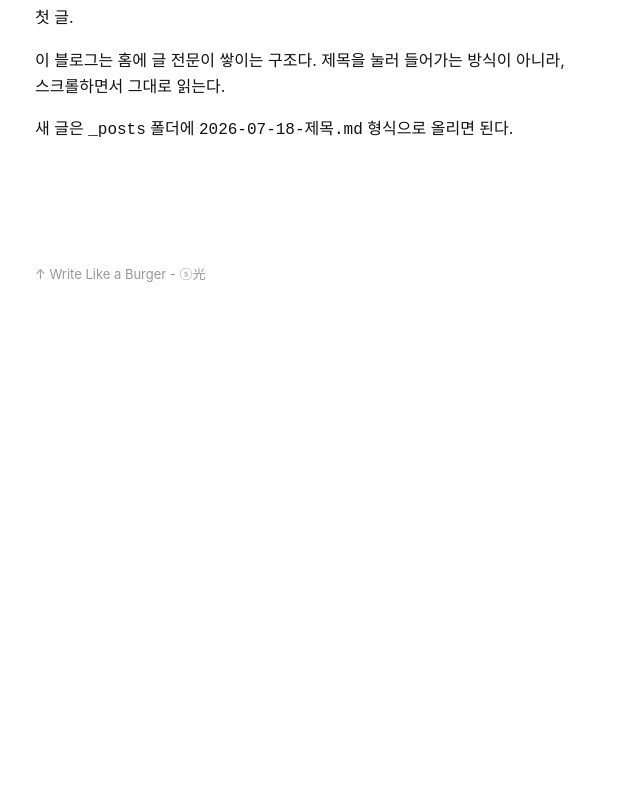
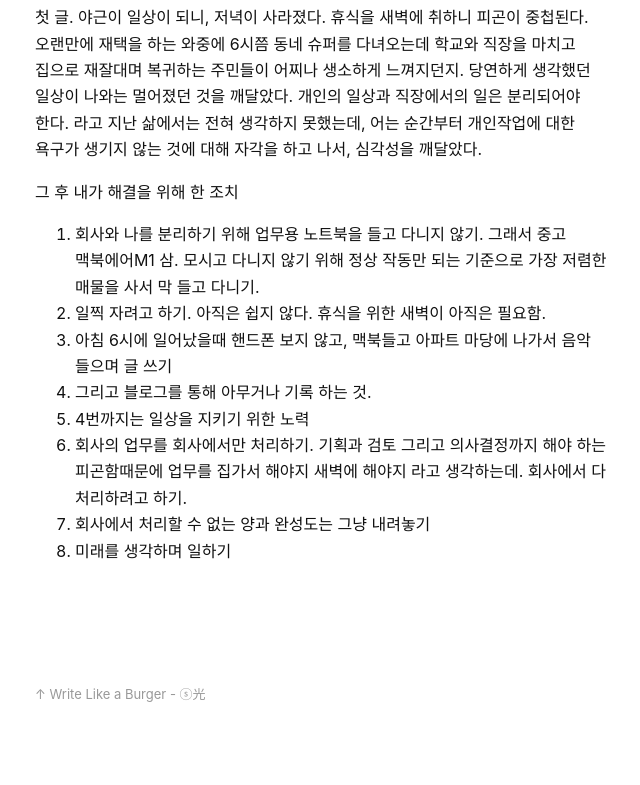
Before and after one commit to shin-gwang/blog, a Jekyll site: the page built from _posts/2026-07-18-hello.md, in a window 1280 px wide. Shown: the part 379-1164 px from the top of the page, without its empty margins (315-955 px from the left). Built offline with Jekyll 4.4.1, drawn with Linux system fonts in a browser that asks for light colours; some web fonts are replaced; before the commit the page ends 900 px from its top, so only the background shows below that.

Commit message:
Update 2026-07-18-hello.md

```diff
--- a/_posts/2026-07-18-hello.md
+++ b/_posts/2026-07-18-hello.md
@@ -6,7 +6,18 @@ title: first, new, start
   <img src="https://github.com/user-attachments/assets/adedb8f7-c975-49b2-addc-72d334260042">
 </div>
 첫 글.
+야근이 일상이 되니, 저녁이 사라졌다. 휴식을 새벽에 취하니 피곤이 중첩된다.
+오랜만에 재택을 하는 와중에 6시쯤 동네 슈퍼를 다녀오는데 학교와 직장을 마치고 집으로 재잘대며 복귀하는 주민들이 어찌나 생소하게 느껴지던지.
+당연하게 생각했던 일상이 나와는 멀어졌던 것을 깨달았다.
+개인의 일상과 직장에서의 일은 분리되어야 한다. 라고 지난 삶에서는 전혀 생각하지 못했는데,
+어는 순간부터 개인작업에 대한 욕구가 생기지 않는 것에 대해 자각을 하고 나서, 심각성을 깨달았다.
 
-이 블로그는 홈에 글 전문이 쌓이는 구조다. 제목을 눌러 들어가는 방식이 아니라, 스크롤하면서 그대로 읽는다.
-
-새 글은 `_posts` 폴더에 `2026-07-18-제목.md` 형식으로 올리면 된다.
+그 후 내가 해결을 위해 한 조치
+1. 회사와 나를 분리하기 위해 업무용 노트북을 들고 다니지 않기. 그래서 중고 맥북에어M1 삼. 모시고 다니지 않기 위해 정상 작동만 되는 기준으로 가장 저렴한 매물을 사서 막 들고 다니기.
+2. 일찍 자려고 하기. 아직은 쉽지 않다. 휴식을 위한 새벽이 아직은 필요함.
+3. 아침 6시에 일어났을때 핸드폰 보지 않고, 맥북들고 아파트 마당에 나가서 음악 들으며 글 쓰기
+4. 그리고 블로그를 통해 아무거나 기록 하는 것.
+5. 4번까지는 일상을 지키기 위한 노력
+6. 회사의 업무를 회사에서만 처리하기. 기획과 검토 그리고 의사결정까지 해야 하는 피곤함때문에 업무를 집가서 해야지 새벽에 해야지 라고 생각하는데. 회사에서 다 처리하려고 하기.
+7. 회사에서 처리할 수 없는 양과 완성도는 그냥 내려놓기
+8. 미래를 생각하며 일하기
```
